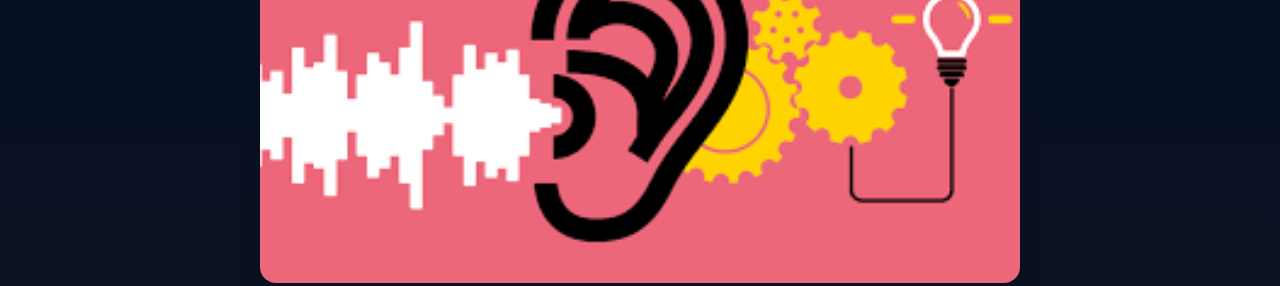
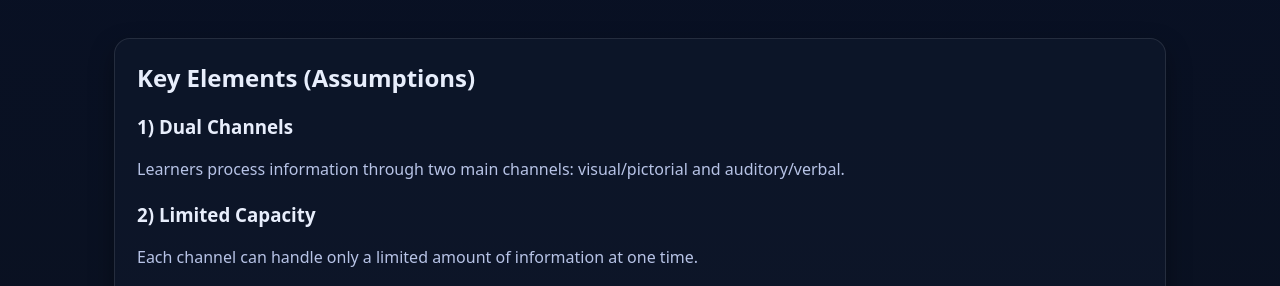
Before and after one commit to yw176861-max/ctml-website, a plain HTML site: page key-elements.html in a window 1280 px wide. Shown: the part 124-410 px from the top of the page. Drawn offline with Linux system fonts and the light colour scheme.

Commit message:
Update key-elements.html

```diff
--- a/key-elements.html
+++ b/key-elements.html
@@ -4,7 +4,6 @@
   <meta charset="utf-8" />
   <meta name="viewport" content="width=device-width, initial-scale=1" />
   <title>CTML | Key Elements</title>
-  <img class="page-img" src="./assets/dual-channels.png.png" alt="双通道模型">
 
   <link rel="stylesheet" href="styles.css" />
 </head>
```
